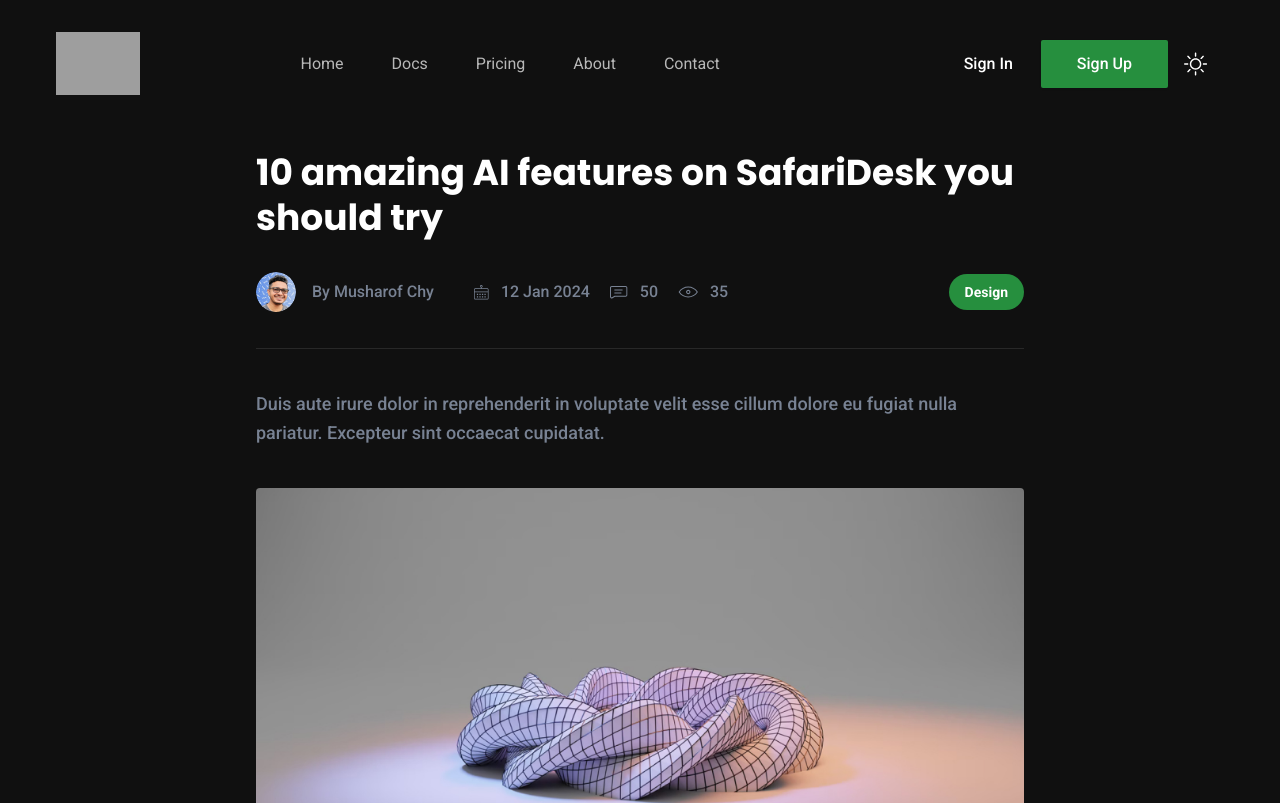
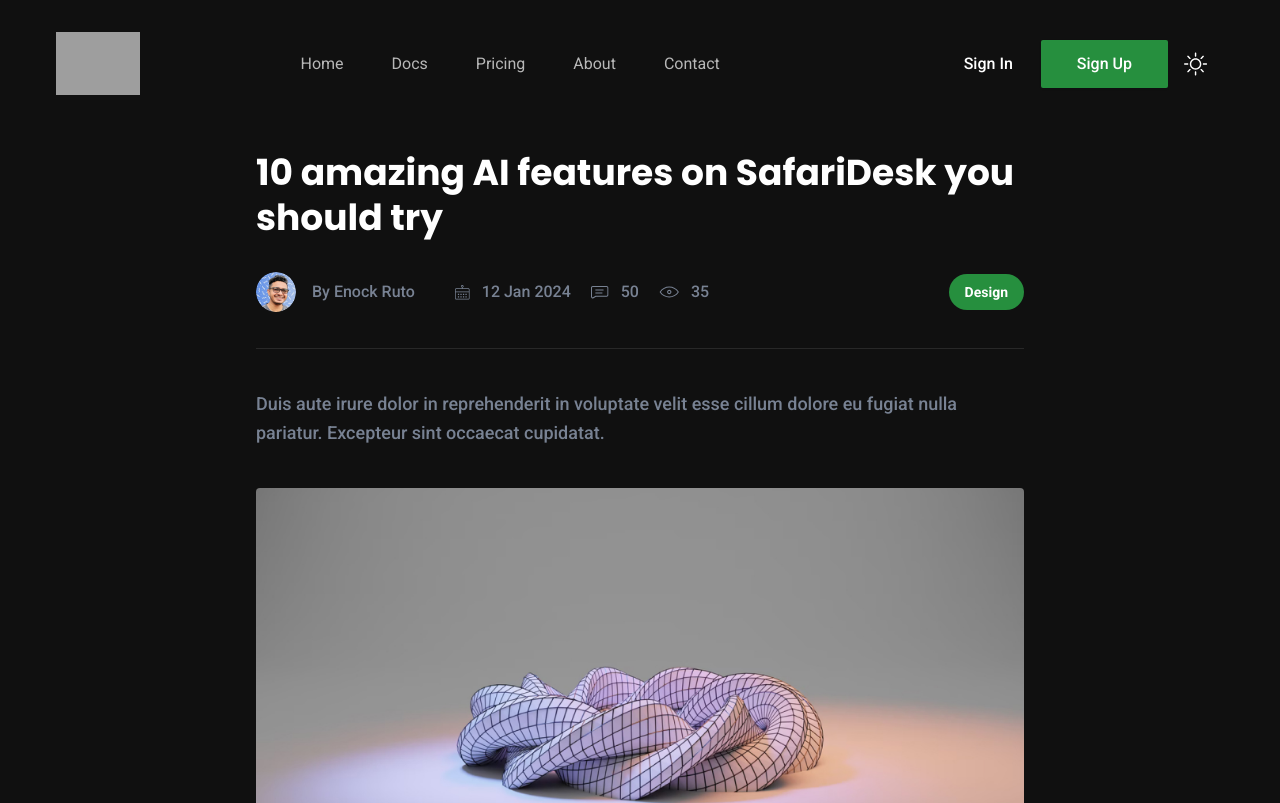
Before and after one commit to safaridesk/safaridesk-website, a Next.js app: page /blog-details in a window 1280 px wide. Shown: the top 803 px of the page. Built offline with nearby package versions, Linux system fonts and the light colour scheme; grey boxes are pictures that could not be loaded; what tailwindcss-animated would draw is missing.

Commit message:
Modified the first blog's author's name

```diff
--- a/app/blog-details/page.tsx
+++ b/app/blog-details/page.tsx
@@ -35,7 +35,7 @@ const BlogDetailsPage = () => {
                       </div>
                       <div className="w-full">
                         <span className="mb-1 text-base font-medium text-body-color">
-                          By <span>Musharof Chy</span>
+                          By <span>Enock Ruto</span>
                         </span>
                       </div>
                     </div>
```
